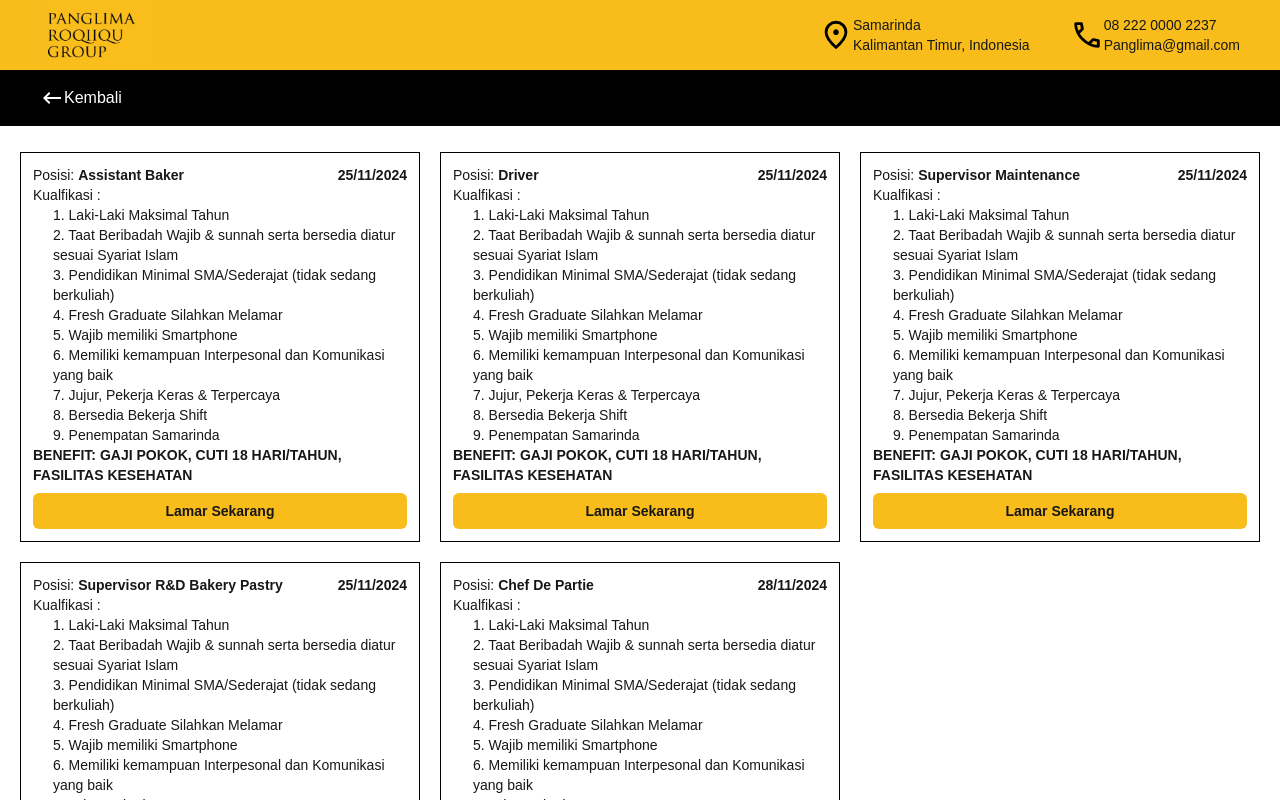
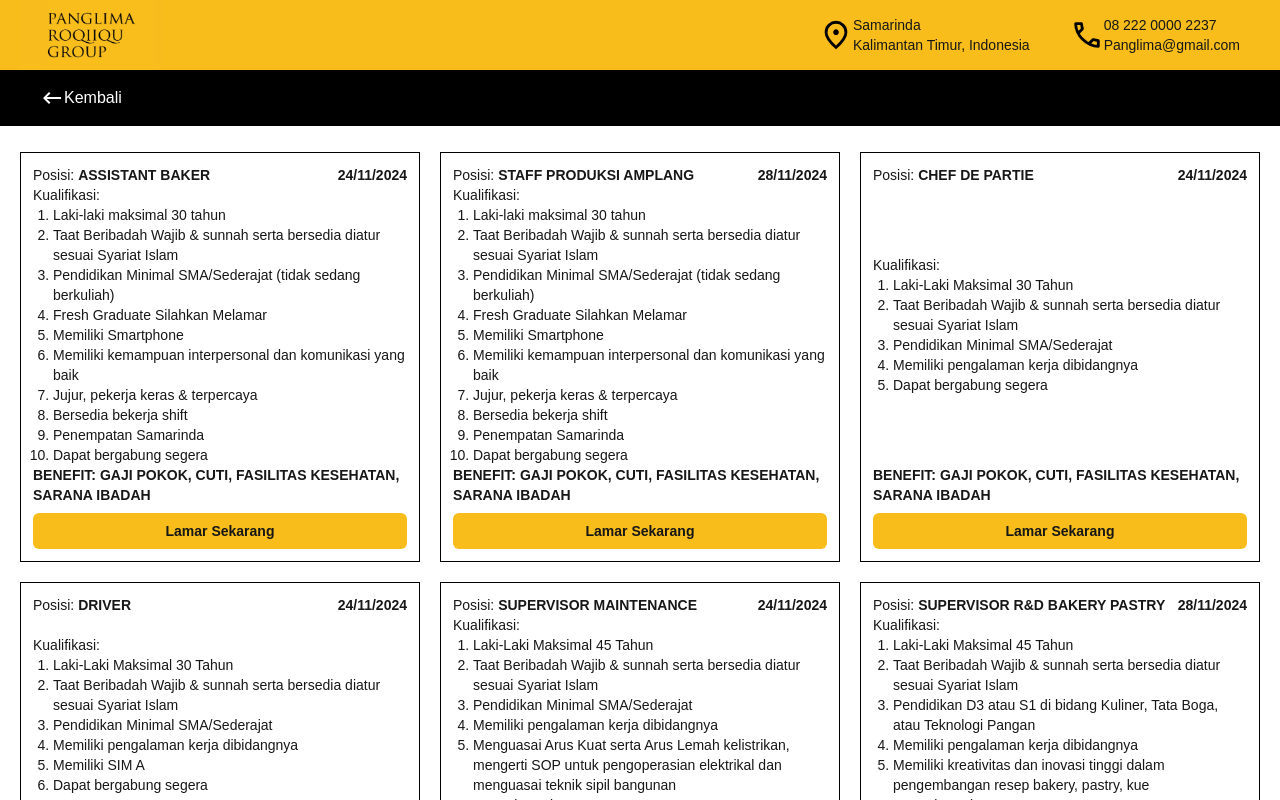
Before and after one commit to Syafar44/panglima-roqiiqu-group, a Next.js app: page /Karier in a window 1280 px wide. Shown: the top 800 px of the page. Built offline with nearby package versions, Linux system fonts and the light colour scheme.

Commit message:
update loker

```diff
--- a/app/Karier/page.js
+++ b/app/Karier/page.js
@@ -4,29 +4,89 @@ import NavbarBack from '../components/header/navbarBack';
 
 const loker = [
   {
-    id: 1,
-    pekerjaan: 'Assistant Baker',
-    waktu: '25/11/2024',
+    id: 1092873,
+    jobs: 'ASSISTANT BAKER',
+    date: '24/11/2024',
+    condition: [
+      'Laki-laki maksimal 30 tahun',
+      'Taat Beribadah Wajib & sunnah serta bersedia diatur sesuai Syariat Islam',
+      'Pendidikan Minimal SMA/Sederajat (tidak sedang berkuliah)',
+      'Fresh Graduate Silahkan Melamar',
+      'Memiliki Smartphone',
+      'Memiliki kemampuan interpersonal dan komunikasi yang baik',
+      'Jujur, pekerja keras & terpercaya',
+      'Bersedia bekerja shift',
+      'Penempatan Samarinda',
+      'Dapat bergabung segera',
+    ],
   },
   {
-    id: 2,
-    pekerjaan: 'Driver',
-    waktu: '25/11/2024',
+    id: 1092823,
+    jobs: 'STAFF PRODUKSI AMPLANG',
+    date: '28/11/2024',
+    condition: [
+      'Laki-laki maksimal 30 tahun',
+      'Taat Beribadah Wajib & sunnah serta bersedia diatur sesuai Syariat Islam',
+      'Pendidikan Minimal SMA/Sederajat (tidak sedang berkuliah)',
+      'Fresh Graduate Silahkan Melamar',
+      'Memiliki Smartphone',
+      'Memiliki kemampuan interpersonal dan komunikasi yang baik',
+      'Jujur, pekerja keras & terpercaya',
+      'Bersedia bekerja shift',
+      'Penempatan Samarinda',
+      'Dapat bergabung segera',
+    ],
   },
   {
-    id: 3,
-    pekerjaan: 'Supervisor Maintenance',
-    waktu: '25/11/2024',
+    id: 1092874,
+    jobs: 'CHEF DE PARTIE',
+    date: '24/11/2024',
+    condition: [
+      'Laki-Laki Maksimal 30 Tahun ',
+      'Taat Beribadah Wajib & sunnah serta bersedia diatur sesuai Syariat Islam',
+      'Pendidikan Minimal SMA/Sederajat ',
+      'Memiliki pengalaman kerja dibidangnya',
+      'Dapat bergabung segera',
+    ],
   },
   {
-    id: 4,
-    pekerjaan: 'Supervisor R&D Bakery Pastry',
-    waktu: '25/11/2024',
+    id: 1092875,
+    jobs: 'DRIVER',
+    date: '24/11/2024',
+    condition: [
+      'Laki-Laki Maksimal 30 Tahun ',
+      'Taat Beribadah Wajib & sunnah serta bersedia diatur sesuai Syariat Islam',
+      'Pendidikan Minimal SMA/Sederajat ',
+      'Memiliki pengalaman kerja dibidangnya',
+      'Memiliki SIM A',
+      'Dapat bergabung segera',
+    ],
   },
   {
-    id: 5,
-    pekerjaan: 'Chef De Partie',
-    waktu: '28/11/2024',
+    id: 1092876,
+    jobs: 'SUPERVISOR MAINTENANCE',
+    date: '24/11/2024',
+    condition: [
+      'Laki-Laki Maksimal 45 Tahun',
+      'Taat Beribadah Wajib & sunnah serta bersedia diatur sesuai Syariat Islam',
+      'Pendidikan Minimal SMA/Sederajat ',
+      'Memiliki pengalaman kerja dibidangnya',
+      'Menguasai Arus Kuat serta Arus Lemah kelistrikan, mengerti SOP untuk pengoperasian elektrikal dan menguasai teknik sipil bangunan ',
+      'Dapat bergabung segera',
+    ],
+  },
+  {
+    id: 1092877,
+    jobs: 'SUPERVISOR R&D BAKERY PASTRY',
+    date: '28/11/2024',
+    condition: [
+      'Laki-Laki Maksimal 45 Tahun',
+      'Taat Beribadah Wajib & sunnah serta bersedia diatur sesuai Syariat Islam',
+      'Pendidikan D3 atau S1 di bidang Kuliner, Tata Boga, atau Teknologi Pangan ',
+      'Memiliki pengalaman kerja dibidangnya',
+      'Memiliki kreativitas dan inovasi tinggi dalam pengembangan resep bakery, pastry, kue ',
+      'Dapat bergabung segera',
+    ],
   },
 ];
 
@@ -39,48 +99,39 @@ const Karier = () => {
           <NavbarBack />
         </div>
       </header>
-      <main className="grid grid-cols-3 py-10 px-5 2xl:px-0 gap-5 2xl:w-[1200px] 2xl:m-auto">
-        {loker.map((info) => {
-          return (
-            <div key={info.id} className="text-sm border border-black p-3">
+      <main className="grid md:grid-cols-2 lg:grid-cols-3 py-10 px-5 2xl:px-0 gap-5 2xl:w-[1200px] 2xl:m-auto">
+        {loker.map((info) => (
+          <div key={info.id} className="text-sm border border-black p-3 flex flex-col justify-between">
             <div className="flex justify-between">
               <h1>
-                  Posisi: <span className="font-bold">{info.pekerjaan}</span>
+                Posisi: <span className="font-bold">{info.jobs}</span>
               </h1>
-                <h4 className="font-bold">{info.waktu}</h4>
+              <h4 className="font-bold">{info.date}</h4>
             </div>
             <div>
-                <h1>Kualfikasi :</h1>
-                <ul className="pl-5">
-                  <li>1. Laki-Laki Maksimal {info.umur} Tahun</li>
-                  <li>
-                    2. Taat Beribadah Wajib & sunnah serta bersedia diatur
-                    sesuai Syariat Islam
-                  </li>
-                  <li>
-                    3. Pendidikan Minimal SMA/Sederajat (tidak sedang berkuliah)
-                  </li>
-                  <li>4. Fresh Graduate Silahkan Melamar</li>
-                  <li>5. Wajib memiliki Smartphone</li>
-                  <li>
-                    6. Memiliki kemampuan Interpesonal dan Komunikasi yang baik
-                  </li>
-                  <li>7. Jujur, Pekerja Keras & Terpercaya</li>
-                  <li>8. Bersedia Bekerja Shift</li>
-                  <li>9. Penempatan Samarinda</li>
+              <h1>Kualifikasi:</h1>
+              <ul className="pl-5 list-decimal">
+                {info.condition.map((item, index) => (
+                  <li key={index}>{item}</li>
+                ))}
               </ul>
             </div>
             <div className="font-bold">
-                BENEFIT: GAJI POKOK, CUTI 18 HARI/TAHUN, FASILITAS KESEHATAN
-              </div>
-              <a href="https://bit.ly/FormulirLamaranKerjaPRG" target="_blank">
+              <p>
+                BENEFIT: GAJI POKOK, CUTI, FASILITAS KESEHATAN, SARANA IBADAH
+              </p>
+              <a
+                href="https://bit.ly/FormulirLamaranKerjaPRG"
+                target="_blank"
+                rel="noopener noreferrer"
+              >
                 <button className="bg-primary p-2 rounded-md w-full mt-2 font-bold hover:bg-black hover:text-white transition-all ease-in-out duration-300">
                   Lamar Sekarang
                 </button>
               </a>
             </div>
-          );
-        })}
+          </div>
+        ))}
       </main>
       <footer className="bg-black py-5 px-5 2xl:w-[1200px] 2xl:m-auto">
         <Footer />
```
Lines whose indentation alone changed are shown as unchanged.
